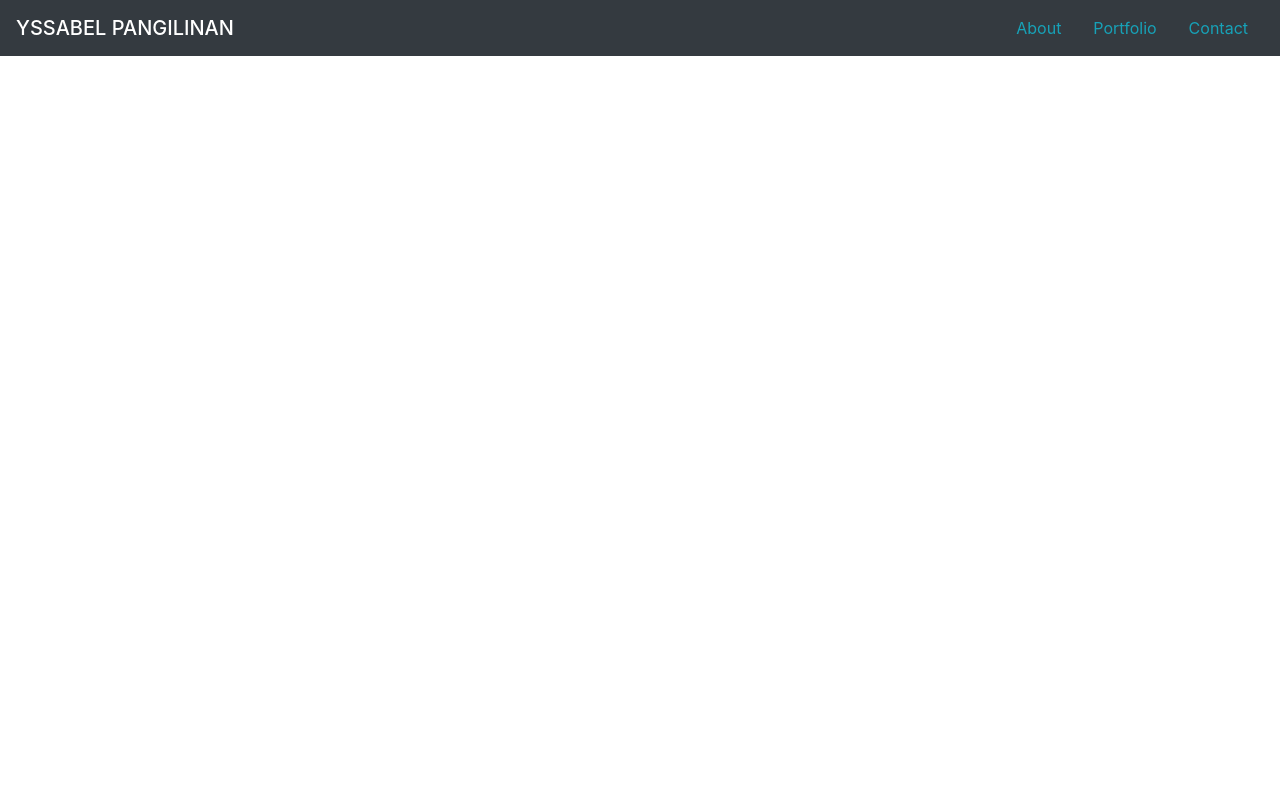
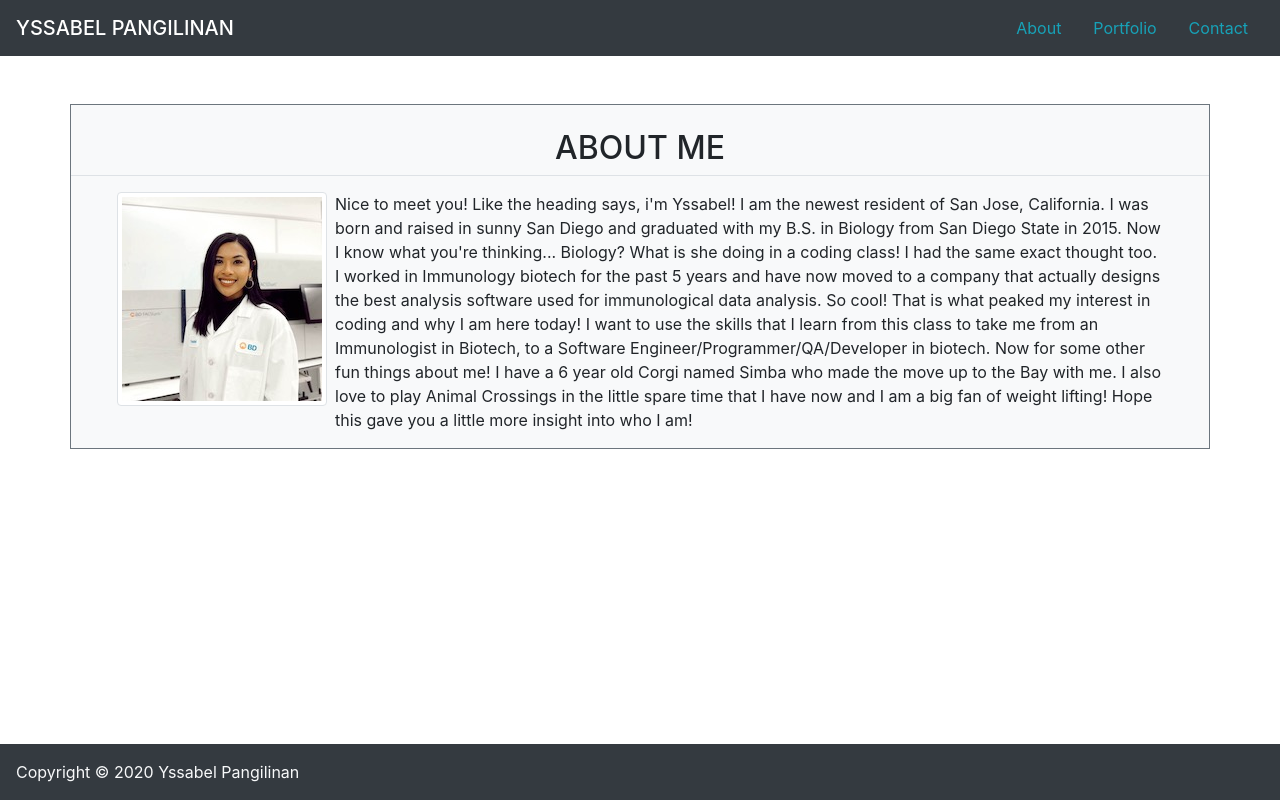
Before and after one commit to YPangilinan/Bootstrap-Portfolio, a plain HTML site: page index.html in a window 1280 px wide. Drawn offline with nearby package versions, Linux system fonts and the light colour scheme.

Commit message:
initial index commit

```diff
--- a/index.html
+++ b/index.html
@@ -14,17 +14,44 @@
 
     <ul class="nav justify-content-end">
         <li class="nav-item">
-          <a class="nav-link active text-info" href="#">About</a>
+          <a class="nav-link active text-info" href="index.html">About</a>
         </li>
         <li class="nav-item">
-          <a class="nav-link active text-info" href="#">Portfolio</a>
+          <a class="nav-link active text-info" href="portfolio.html">Portfolio</a>
         </li>
         <li class="nav-item">
-          <a class="nav-link active text-info" href="#">Contact</a>
+          <a class="nav-link active text-info" href="contact.html">Contact</a>
         </li>
       </ul>
     </nav>
 
+    <div class="container mt-5 border border-secondary bg-light justify-content-center">
+
+        <div class="row">
+            <div class="col-md-12 d-flex justify-content-center mt-4 border-bottom">
+                <h2>ABOUT ME</h2>
+            </div>
+        </div>
+           <div class="row m-3">
+               <div class="col-md-12">
+            <div class="media">
+                <img src="portfolio.jpeg" class="img-thumbnail mr-2" alt="yssabel">
+                <div class="media-body">
+                    Nice to meet you! Like the heading says, i'm Yssabel! I am the newest resident of San Jose, California. I was born and raised in sunny San Diego and graduated with my B.S. in Biology from San Diego State in 2015.
+                    Now I know what you're thinking... Biology? What is she doing in a coding class! I had the same exact thought too. I worked in Immunology biotech for the past 5 years and have now moved to a company
+                    that actually designs the best analysis software used for immunological data analysis. So cool! That is what peaked my interest in coding and why I am here today! I want to use the skills that I learn from this class to take me from
+                    an Immunologist in Biotech, to a Software Engineer/Programmer/QA/Developer in biotech. Now for some other fun things about me! I have a 6 year old Corgi named Simba who made the move up to the Bay with me.
+                    I also love to play Animal Crossings in the little spare time that I have now and I am a big fan of weight lifting! Hope this gave you a little more insight into who I am!
+                </div>
+                </div>
+              </div>
+        </div>
+
+    </div>
+
+    <footer class="fixed-bottom bg-dark justify-content-center">
+            <p class="text-light m-3">Copyright &copy; 2020 Yssabel Pangilinan</p>
+    </footer>
 
     <script src="https://code.jquery.com/jquery-3.4.1.slim.min.js" integrity="sha384-J6qa4849blE2+poT4WnyKhv5vZF5SrPo0iEjwBvKU7imGFAV0wwj1yYfoRSJoZ+n" crossorigin="anonymous"></script>
 <script src="https://cdn.jsdelivr.net/npm/popper.js@1.16.0/dist/umd/popper.min.js" integrity="sha384-Q6E9RHvbIyZFJoft+2mJbHaEWldlvI9IOYy5n3zV9zzTtmI3UksdQRVvoxMfooAo" crossorigin="anonymous"></script>
```
Also changed, not shown: contact.html (+4 -4 lines), portfolio.html (+3 -3 lines), portfolio.jpeg (added), 1 other file.
